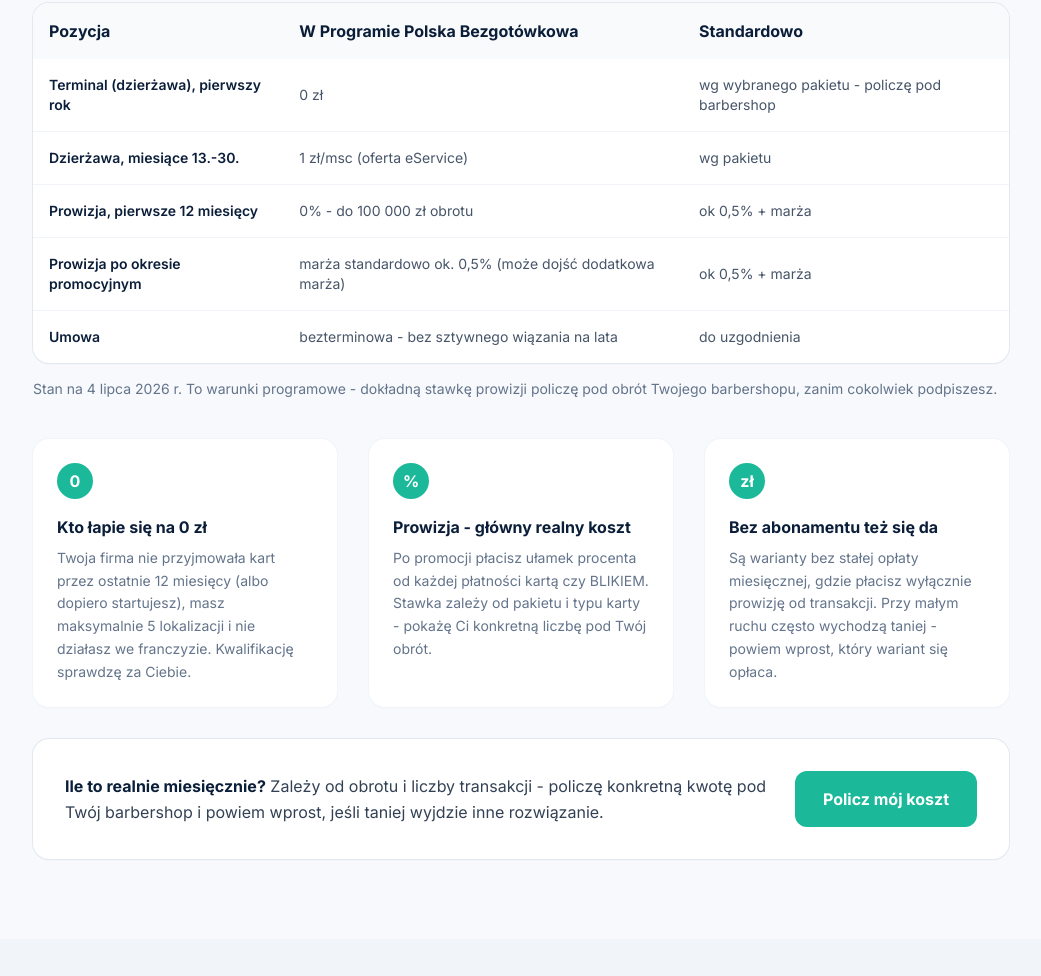
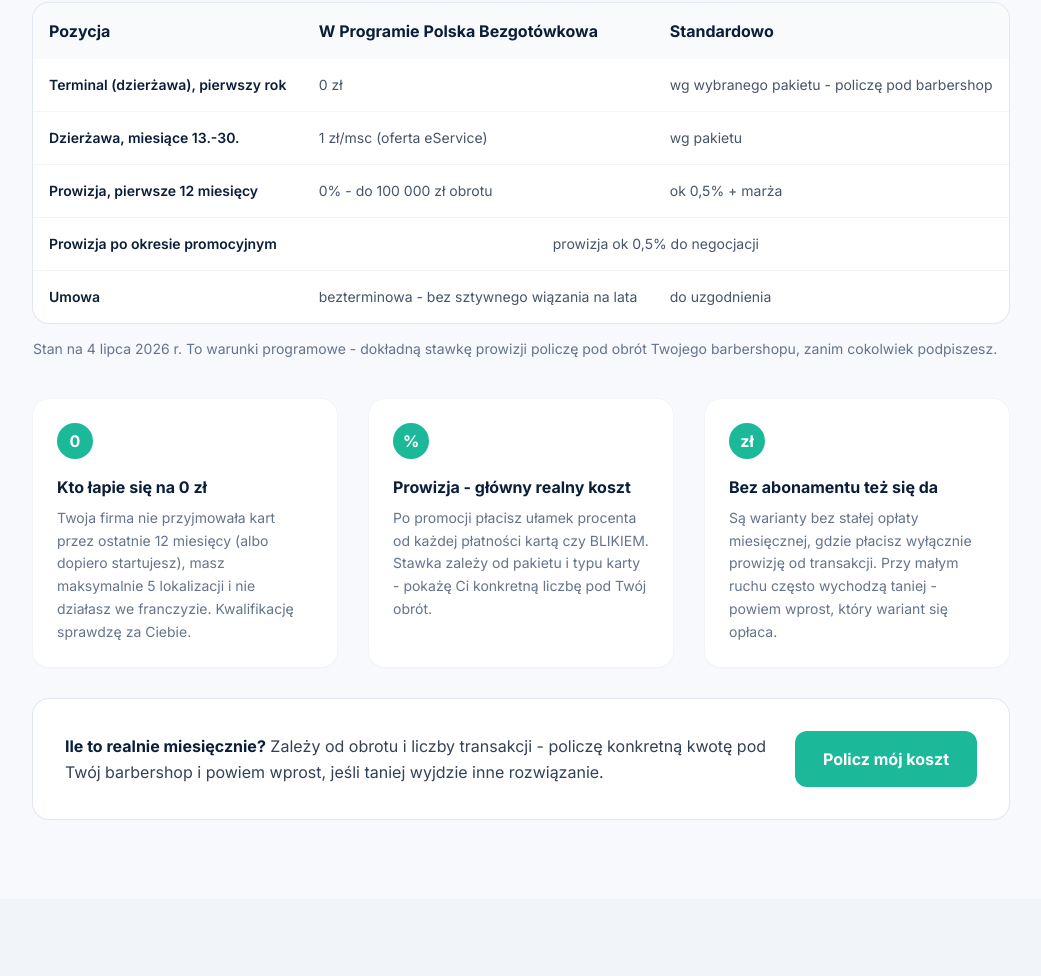
Before and after one commit to addi6x6-tech/terminalTEST2nc843mxgq3o4tg87qhbo3q8gf0m8x3qy872tcr5n, a website: page terminal-dla-barbera/index.html in a window 1280 px wide. Shown: the part 2421-3397 px from the top of the page, without its empty margins (119-1160 px from the left). Drawn offline with Linux system fonts and the light colour scheme.

Commit message:
Cennik: scalone kolumny w wierszu "Prowizja po okresie promocyjnym" (#7)
- Dwie kolumny wartości scalone (colspan=2) w jeden komunikat
  "prowizja ok 0,5% do negocjacji", wyśrodkowany
- Pozostałe wiersze cennika bez zmian
- Dotyczy 4 LP (fryzjer, barber, kosmetyczka, makijażystka)

```diff
--- a/terminal-dla-barbera/index.html
+++ b/terminal-dla-barbera/index.html
@@ -238,8 +238,7 @@
                 </tr>
                 <tr>
                     <td class="p-4 font-semibold text-esBlue">Prowizja po okresie promocyjnym</td>
-                    <td class="p-4">marża standardowo ok. 0,5% (może dojść dodatkowa marża)</td>
-                    <td class="p-4">ok 0,5% + marża</td>
+                    <td class="p-4 text-center" colspan="2">prowizja ok 0,5% do negocjacji</td>
                 </tr>
                 <tr>
                     <td class="p-4 font-semibold text-esBlue">Umowa</td>
```
Also changed, not shown: terminal-dla-fryzjera/index.html (+1 -2 lines), terminal-dla-kosmetyczki/index.html (+1 -2 lines), terminal-dla-makijazystki/index.html (+1 -2 lines).
